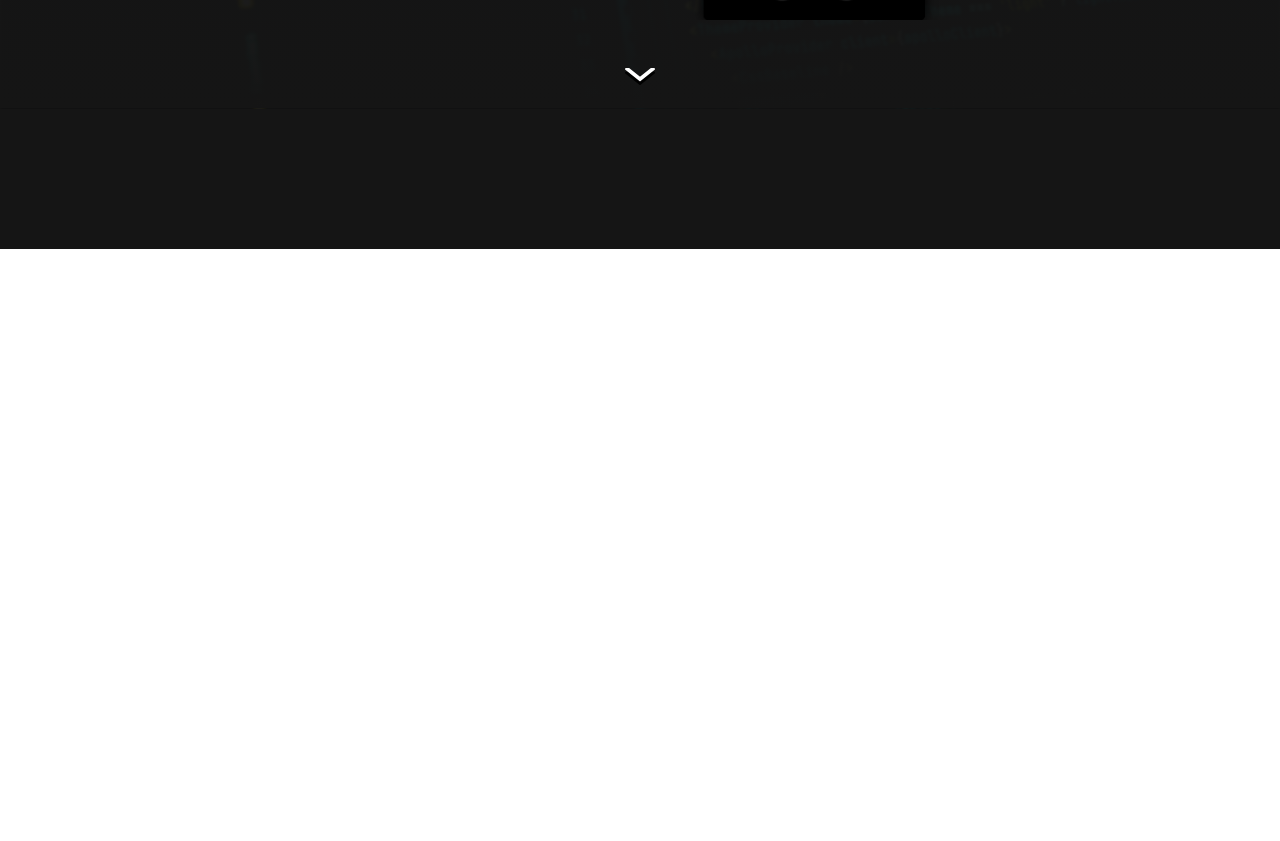
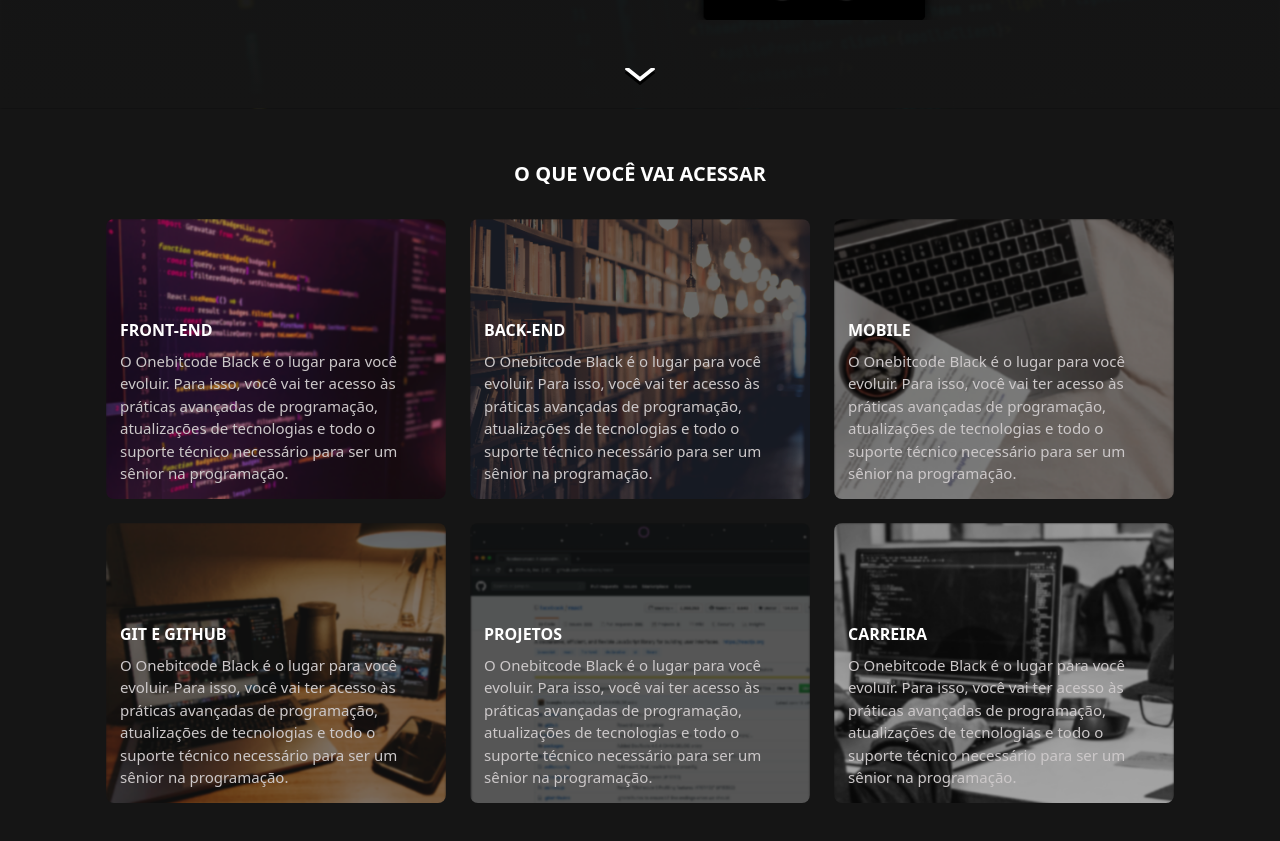
Before and after one commit to alissonsantana154/onebitflix-frontend, a Next.js app: page / in a window 1280 px wide. Shown: the part 551-1392 px from the top of the page. Before the commit the page ends 800 px from the top, so only its background shows below. Built offline with nearby package versions, Linux system fonts and the light colour scheme.

Commit message:
Criação dos elementos, do visual e também da sua responsividade - Seção de cards, homeNoAuth

```diff
--- a/pages/index.tsx
+++ b/pages/index.tsx
@@ -2,6 +2,7 @@ import Head from "next/head";
 import styles from "../styles/HomeNoAuth.module.scss"
 import HeaderNoAuth from "../src/components/homeNoAuth/headerNoAuth";
 import PresentationSection from "../src/components/homeNoAuth/presentationSection";
+import CardsSection from "../src/components/homeNoAuth/cardsSection";
 
 const HomeNoAuth = () => {
   return (
@@ -17,6 +18,7 @@ const HomeNoAuth = () => {
         <HeaderNoAuth/>
         <PresentationSection/>
         </div>
+        <CardsSection/>
       </main>
     </>
   );
--- /dev/null
+++ b/src/components/homeNoAuth/cardsSection/index.tsx
@@ -0,0 +1,62 @@
+import { Container } from "reactstrap"
+import styles from "./styles.module.scss"
+
+const CardsSection = function () {
+  return (
+    <>
+      <p className={styles.sectionTitle}>O QUE VOCÊ VAI ACESSAR</p>
+      <Container className="d-flex flex-wrap justify-content-center gap-4 pb-5">
+        <div className={styles.card1}>
+          <p className={styles.cardTitle}>FRONT-END</p>
+          <p className={styles.cardDescription}>
+            O Onebitcode Black é o lugar para você evoluir. Para isso, você vai
+            ter acesso às práticas avançadas de programação, atualizações de
+            tecnologias e todo o suporte técnico necessário para ser um sênior na programação.
+          </p>
+        </div>
+        <div className={styles.card2}>
+          <p className={styles.cardTitle}>BACK-END</p>
+          <p className={styles.cardDescription}>
+            O Onebitcode Black é o lugar para você evoluir. Para isso, você vai
+            ter acesso às práticas avançadas de programação, atualizações de
+            tecnologias e todo o suporte técnico necessário para ser um sênior na programação.
+          </p>
+        </div>
+        <div className={styles.card3}>
+          <p className={styles.cardTitle}>MOBILE</p>
+          <p className={styles.cardDescription}>
+            O Onebitcode Black é o lugar para você evoluir. Para isso, você vai
+            ter acesso às práticas avançadas de programação, atualizações de
+            tecnologias e todo o suporte técnico necessário para ser um sênior na programação.
+          </p>
+        </div>
+        <div className={styles.card4}>
+          <p className={styles.cardTitle}>GIT E GITHUB</p>
+          <p className={styles.cardDescription}>
+            O Onebitcode Black é o lugar para você evoluir. Para isso, você vai
+            ter acesso às práticas avançadas de programação, atualizações de
+            tecnologias e todo o suporte técnico necessário para ser um sênior na programação.
+          </p>
+        </div>
+        <div className={styles.card5}>
+          <p className={styles.cardTitle}>PROJETOS</p>
+          <p className={styles.cardDescription}>
+            O Onebitcode Black é o lugar para você evoluir. Para isso, você vai
+            ter acesso às práticas avançadas de programação, atualizações de
+            tecnologias e todo o suporte técnico necessário para ser um sênior na programação.
+          </p>
+        </div>
+        <div className={styles.card6}>
+          <p className={styles.cardTitle}>CARREIRA</p>
+          <p className={styles.cardDescription}>
+            O Onebitcode Black é o lugar para você evoluir. Para isso, você vai
+            ter acesso às práticas avançadas de programação, atualizações de
+            tecnologias e todo o suporte técnico necessário para ser um sênior na programação.
+          </p>
+        </div>
+      </Container>
+    </>
+  )
+}
+
+export default CardsSection;
--- /dev/null
+++ b/src/components/homeNoAuth/cardsSection/styles.module.scss
@@ -0,0 +1,58 @@
+@import "../../../../styles/colors.module.scss";
+.sectionTitle {
+  font-size: 20px;
+  font-weight: bold;
+  text-align: center;
+  padding: 50px 0px 30px 0px;
+}
+.card {
+  width: 340px;
+  height: 280px;
+  border-radius: 8px;
+  padding: 14px;
+  background-size: cover;
+  display: flex;
+  flex-direction: column;
+  justify-content: flex-end;
+  transition: 0.3s;
+  .cardTitle {
+    transition: 0.3s;
+    font-weight: bold;
+    margin-bottom: 8px;
+  }
+  .cardDescription {
+    font-size: 15px;
+    color: $lightGray;
+  }
+  &:hover {
+    transform: scale(1.03);
+    .cardTitle {
+      font-size: 18px;
+      margin-left: 8px
+    }
+  }
+}
+.card1 {
+  @extend .card;
+  background-image: url(../../../../public/homeNoAuth/imgFrontend.png);
+}
+.card2 {
+  @extend .card;
+  background-image: url(../../../../public/homeNoAuth/imgBackend.png);
+}
+.card3 {
+  @extend .card;
+  background-image: url(../../../../public/homeNoAuth/imgMobile.png);
+}
+.card4 {
+  @extend .card;
+  background-image: url(../../../../public/homeNoAuth/imgGit.png);
+}
+.card5 {
+  @extend .card;
+  background-image: url(../../../../public/homeNoAuth/imgProjects.png);
+}
+.card6 {
+  @extend .card;
+  background-image: url(../../../../public/homeNoAuth/imgCareer.png);
+}
```
